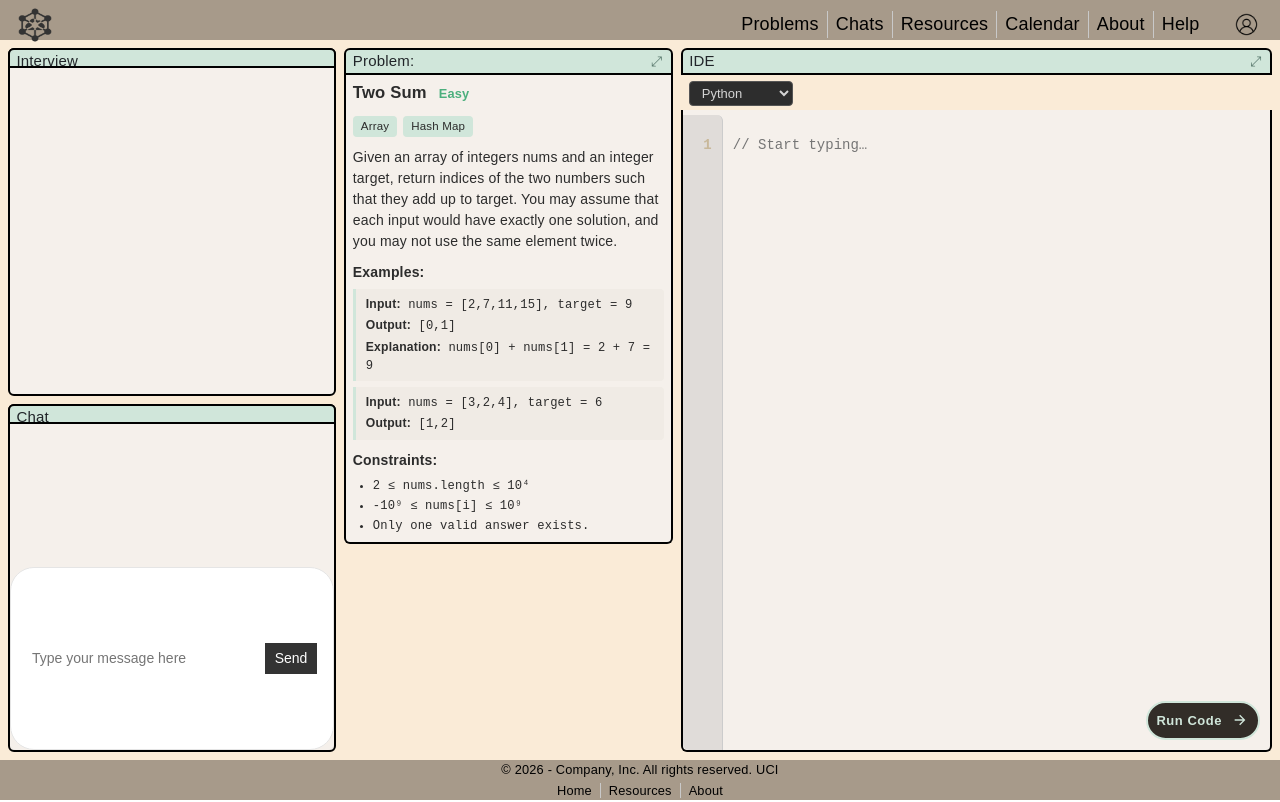
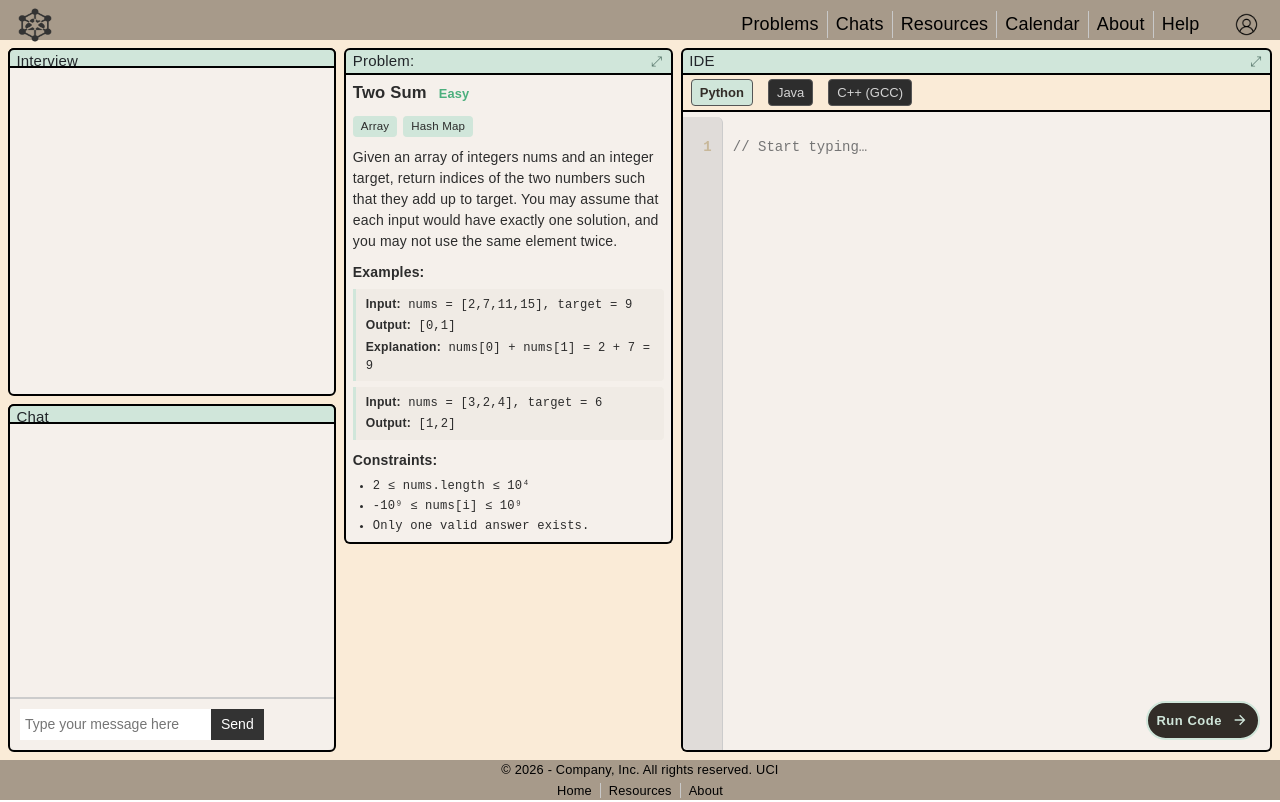
Before and after one commit to INF143Group/INF143Sp26Project, a React (Vite) app: page / in a window 1280 px wide. Built offline with nearby package versions, Linux system fonts and the light colour scheme.

Commit message:
Fixed broken home dashboard chat input box and improved language selector for ide

```diff
--- a/Components/IDEPanel.jsx
+++ b/Components/IDEPanel.jsx
@@ -28,14 +28,27 @@ const IdePanel = () => {
             </div>
 
             {/* Language selector */}
-            <div style={{ padding: '4px 8px' }}>
-                <select value={selectedLang.language} onChange={handleLangChange}
-                    style={{ background: '#2d2d2d', color: '#d4d4d4', border: '1px solid #555',
-                            borderRadius: '4px', padding: '3px 8px', fontSize: '13px' }}>
+            <div style={{ padding: '4px 8px', borderBottom: '2px solid black', borderLeft: '2px solid black', borderRight: '2px solid black', borderTop: '0' }} >
+                <div style={{ display: 'flex', gap: '15px' }}>
                     {LANGUAGES.map(l => (
-                        <option key={l.language} value={l.language}>{l.label}</option>
+                        <button
+                            key={l.language}
+                            onClick={() => handleLangChange({ target: { value: l.language } })}
+                            style={{
+                                background: selectedLang.language === l.language ? '#d0e6da' : '#2d2d2d',
+                                color: selectedLang.language === l.language ? '#322D28' : '#d4d4d4',
+                                border: '1px solid #555',
+                                borderRadius: '4px',
+                                padding: '3px 8px',
+                                fontSize: '13px',
+                                cursor: 'pointer',
+                                fontWeight: selectedLang.language === l.language ? '600' : '400',
+                            }}
+                        >
+                            {l.label}
+                        </button>
                     ))}
-                </select>
+                </div>
             </div>
 
 
--- a/Components/chat.css
+++ b/Components/chat.css
@@ -186,7 +186,7 @@
   gap: 10px;
 }
 
-.chat-input {
+.chat-input-main {
   flex: 1;
   padding: 10px 16px;
   border-radius: 24px;
--- a/Styles/GridLayout.css
+++ b/Styles/GridLayout.css
@@ -324,7 +324,7 @@ body {
 .footer-dot { color: #e8e0d8; align-self: center; }
 .footer-copyright { padding-bottom: 5px; }
 
-/* --- Chat UI --- */
+/** --- Chat UI --- */
 .card {
     width: 100%;
     height: 100%;
@@ -337,10 +337,10 @@ body {
     margin: 0;
 }
 
-.chat-window { flex: 1; overflow-y: auto; min-height: 0; }
+.chat-window { flex: 1; overflow-y: auto; min-height: 0; }.chat-window { flex: 1; overflow-y: auto; min-height: 0; }
 .message-list { list-style: none; margin: 0; padding: 0; color: black; }
-.chat-input { display: flex; align-items: center; padding: 10px; border-top: 2px solid #ccc; color: black; }
-.message-input { flex: 1; border: none; outline: none; padding: 5px; font-size: 14px; background: #fff; color: black; }
+.chat-input { flex: none; display: flex; align-items: start; padding: 10px; border-top: 2px solid #ccc; color: black; }
+.message-input { border: none; outline: none; padding: 5px; font-size: 14px; background: #fff; color: black; }
 .send-button { border: none; outline: none; background-color: #333; color: #fff; font-size: 14px; padding: 5px 10px; cursor: pointer; }
 .send-button:hover { background-color: rgb(255, 255, 255); color: rgb(0, 0, 0); box-shadow: 0 4px 18px 0 rgba(0, 0, 0, 0.25); }
 
```
